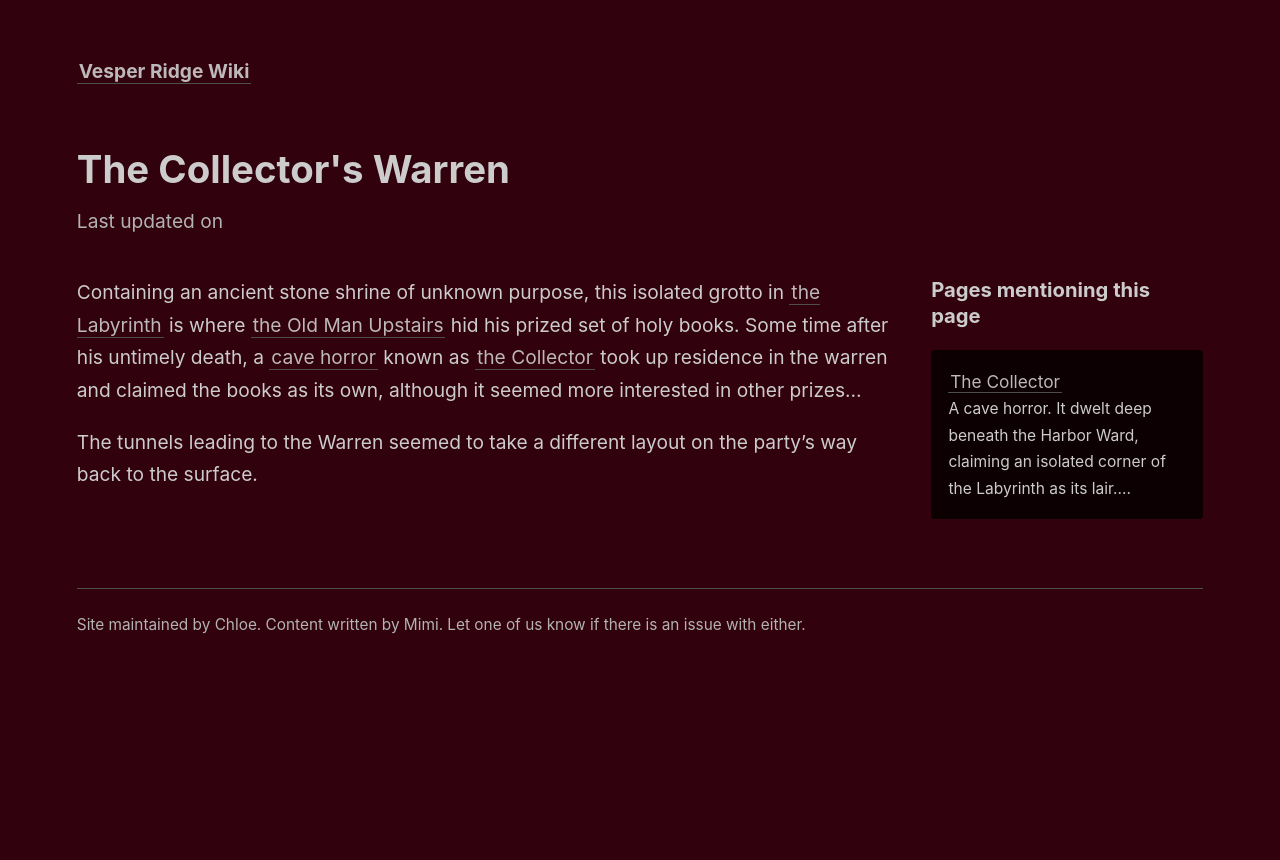
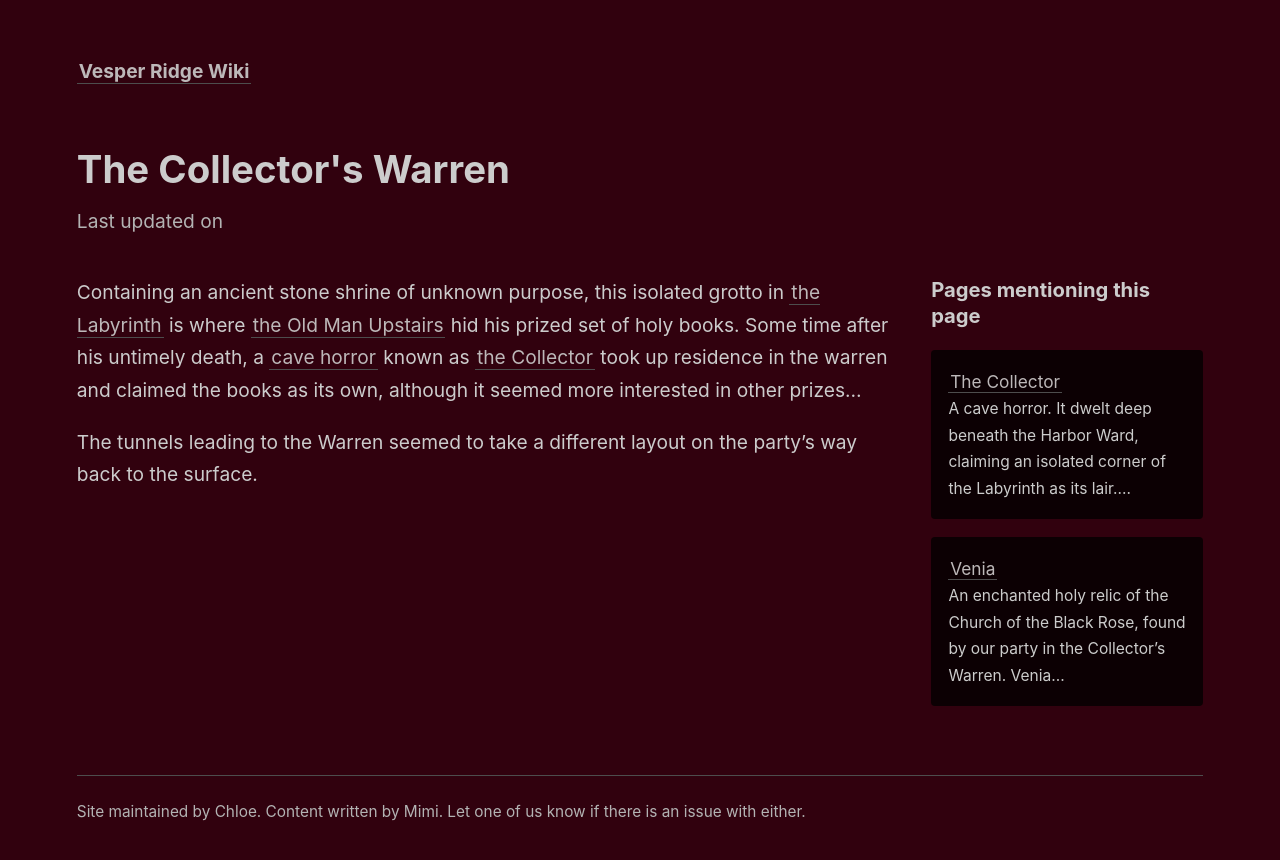
Before and after one commit to walcutt/vesper-ridge-wiki, a Jekyll site: the page built from _notes/vesper-ridge-wiki/_public/C/The Collector's Warren.md, in a window 1280 px wide. Shown: the top 860 px of the page. Built offline with Jekyll 4.4.1, drawn with Linux system fonts in a browser that asks for light colours.

Commit message:
Potential fix?

```diff
--- a/_notes/vesper-ridge-wiki/_public/V/Venia.md
+++ b/_notes/vesper-ridge-wiki/_public/V/Venia.md
@@ -2,4 +2,4 @@
 title: Venia
 ---
 
-An enchanted holy relic of the Church of the [[Our Lady of the Black Rose|Black Rose]], found by our party in [[the Collector’s Warren]]. Venia is an immaculately polished silver brooch fashioned in the shape of a blossoming rose. Its petals and sepals are arranged in several concentric layers, fitted together with some mechanism that causes each layer to rotate at different speeds and in different directions when any one of them is spun. Whenever its petals move, Venia plays a faint melody like a music box. A small clasp on its posterior side allows it to be strung from a necklace or pinned directly onto one's clothing.
+An enchanted holy relic of the Church of the [[Our Lady of the Black Rose|Black Rose]], found by our party in [[The Collector's Warren|the Collector’s Warren]]. Venia is an immaculately polished silver brooch fashioned in the shape of a blossoming rose. Its petals and sepals are arranged in several concentric layers, fitted together with some mechanism that causes each layer to rotate at different speeds and in different directions when any one of them is spun. Whenever its petals move, Venia plays a faint melody like a music box. A small clasp on its posterior side allows it to be strung from a necklace or pinned directly onto one's clothing.
```
